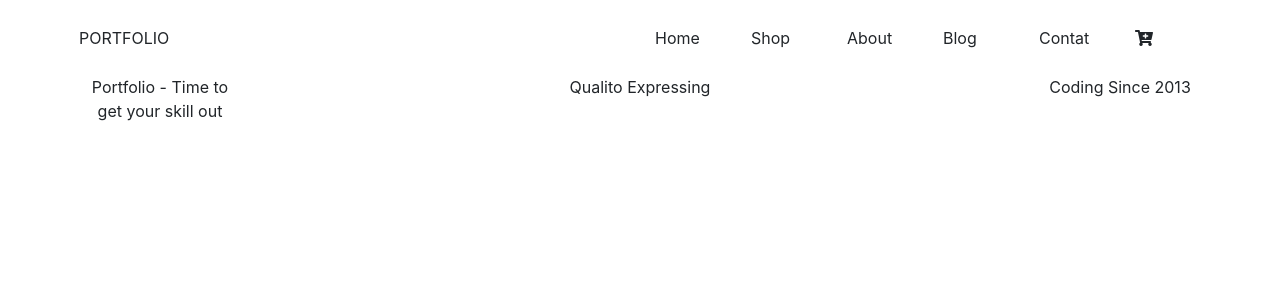
After one commit to tynzn/portfolio, a PHP site: page /projects/themes/portfolio1/index.html in a window 1280 px wide. The commit adds this page. Shown: the top 300 px of the page. Run offline with PHP 8.4, Linux system fonts and the light colour scheme.

Commit message:
portfolio added

```diff
--- /dev/null
+++ b/projects/themes/portfolio1/css/style.css
@@ -0,0 +1,23 @@
+#head-menu{
+    margin-left: 5%;
+    margin-right:5%;
+    margin-top:2%;
+    width: 90%;
+}
+#menu-nav{
+    padding-left:5%;
+}
+
+#head-tag{
+    margin-left: 5%;
+    margin-right:5%;
+    margin-top:2%;
+    width: 90%;
+    text-align: center;
+
+}
+
+#tagline{
+    text-orientation: upright;
+
+}
--- /dev/null
+++ b/projects/themes/portfolio1/index.html
@@ -0,0 +1,30 @@
+<!DOCTYPE html>
+<html lang="en">
+<head>
+    <meta charset="UTF-8">
+    <meta name="viewport" content="width=device-width, initial-scale=1.0">
+    <title>Portfolio 1</title>
+    <link rel="stylesheet" href="../../../css/bootstrap.css">
+    <link rel="stylesheet" href="css/style.css">
+   <link rel="stylesheet" href="../../../css/icon-fontawesome/css/all.css">
+</head>
+<body>
+    <div class="head-section">
+        <div id="head-menu" class=" row">
+            <div class="col-6" id="siteName-logo">PORTFOLIO</div>
+            <div class="col-1" id="menu-home">Home</div>
+            <div class="col-1" id="menu-home">Shop</div>
+            <div class="col-1" id="menu-home">About</div>
+            <div class="col-1" id="menu-home">Blog</div>
+            <div class="col-1" id="menu-home">Contat</div>
+            <div class="col-1" id="menu-home"><i class="fa fa-cart-plus"></i></div>
+        </div>
+        <div class="row" id="head-tag">
+            <div class="col-2" id="tagline">Portfolio - Time to get your skill out</div>
+            <div id="Head-title" class="col-8">Qualito Expressing</div>
+            <div class="col-2" id="longitivity">Coding Since 2013</div>
+        </div>
+
+    </div>
+</body>
+</html>
```
Also changed, not shown: projects/themes/ecommerce/css/style.css (+10 -5 lines), projects/themes/ecommerce/index.html (+4 -4 lines), projects/themes/portfolio1/img/portfolio1.jpg (added).
